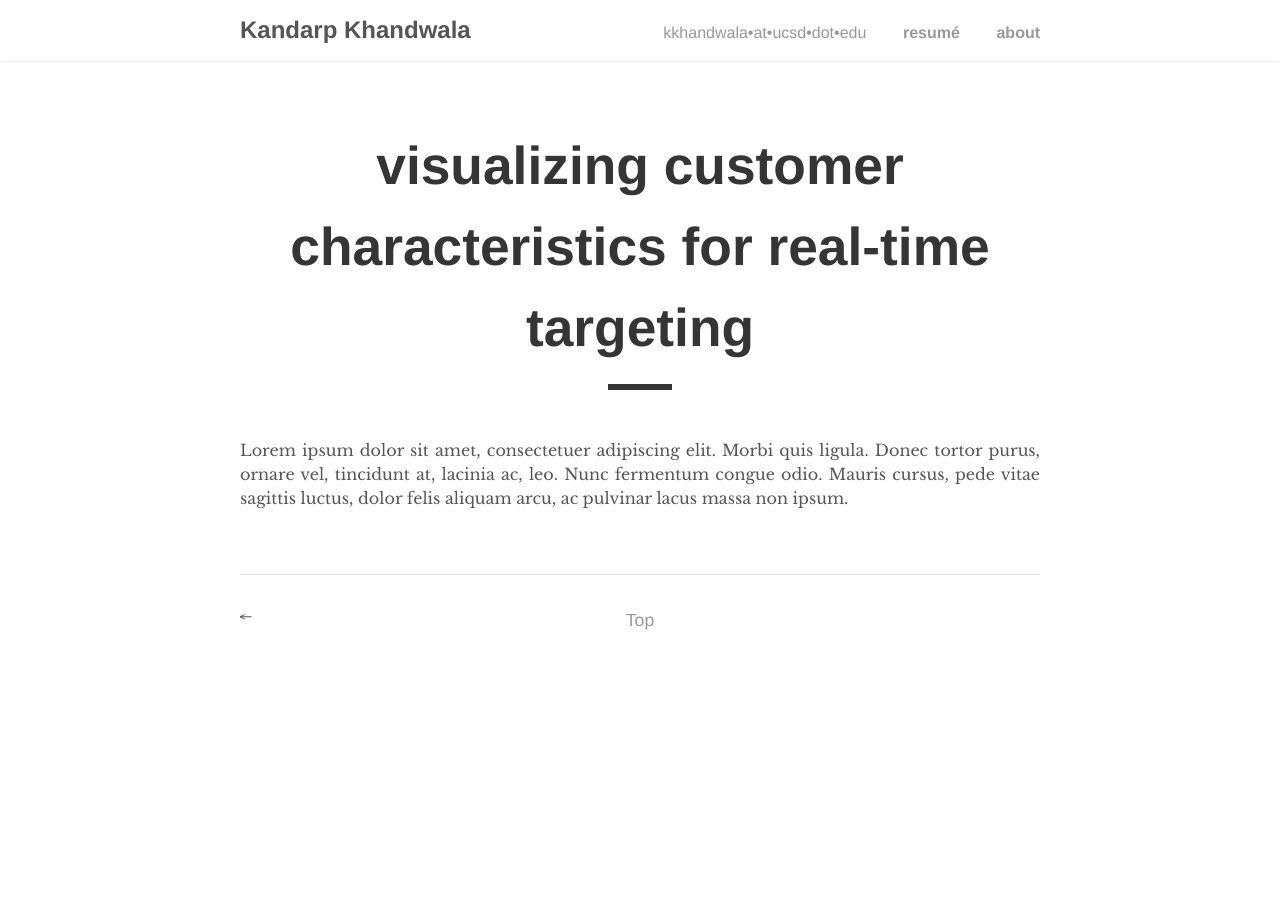
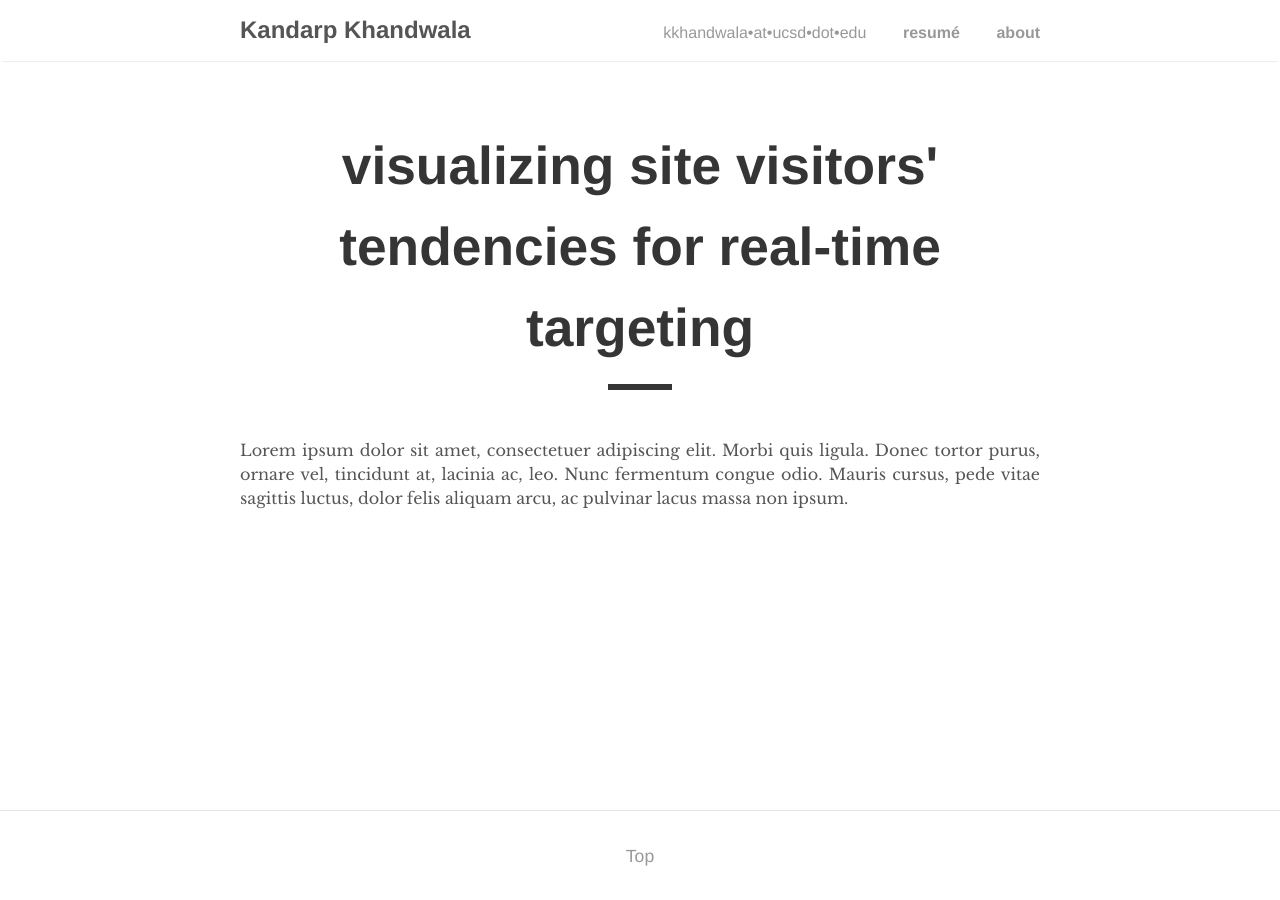
Before and after one commit to kandarpksk/kandarpksk.github.io, a Jekyll site: the page built from _posts/2018-01-29-adobe.md, in a window 1280 px wide. Built offline with Jekyll 4.4.1, drawn with Linux system fonts in a browser that asks for light colours.

Commit message:
fixed footer

```diff
--- a/_layouts/post.html
+++ b/_layouts/post.html
@@ -2,7 +2,7 @@
 layout: default
 ---
 
-<div class="post">
+<div class="post" style="margin-bottom: 30px;">
   <!-- <div class="post-info">
     <span>Written by</span>
     {% if page.author %}
@@ -24,13 +24,14 @@ layout: default
 
 </div>
 
-<div class="pagination">
-  {% if page.next.url %}
-    <a href="{{ page.next.url | prepend: site.baseurl }}" class="left arrow">&#8592;</a>
-  {% endif %}
-  {% if page.previous.url %}
-    <a href="{{ page.previous.url | prepend: site.baseurl }}" class="right arrow">&#8594;</a>
-  {% endif %}
+<div class="pagination" style="position: fixed; bottom: 0px; width: 100%; left: 0; padding-bottom: 30px; background-color: white;">
+  <!-- {% if page.next.url %}
+    <a href="{{ page.next.url | prepend: site.baseurl }}">&#8592;</a>
+  {% endif %} -->
 
   <a href="#" class="top">Top</a>
+
+  <!-- {% if page.previous.url %}
+    <a href="{{ page.previous.url | prepend: site.baseurl }}">&#8594;</a>
+  {% endif %} -->
 </div>
--- a/_posts/2018-01-29-adobe.md
+++ b/_posts/2018-01-29-adobe.md
@@ -1,7 +1,8 @@
 ---
 layout: post
-title: "visualizing customer characteristics for real-time targeting"
+title: "visualizing site visitors' tendencies for real-time targeting"
 permalink: /adobe
 ---
 
 Lorem ipsum dolor sit amet, consectetuer adipiscing elit. Morbi quis ligula. Donec tortor purus, ornare vel, tincidunt at, lacinia ac, leo. Nunc fermentum congue odio. Mauris cursus, pede vitae sagittis luctus, dolor felis aliquam arcu, ac pulvinar lacus massa non ipsum.
+<!-- talk about rosy steps of creating a visulization -->
```
Also changed, not shown: _layouts/home.html (+7 -6 lines).
